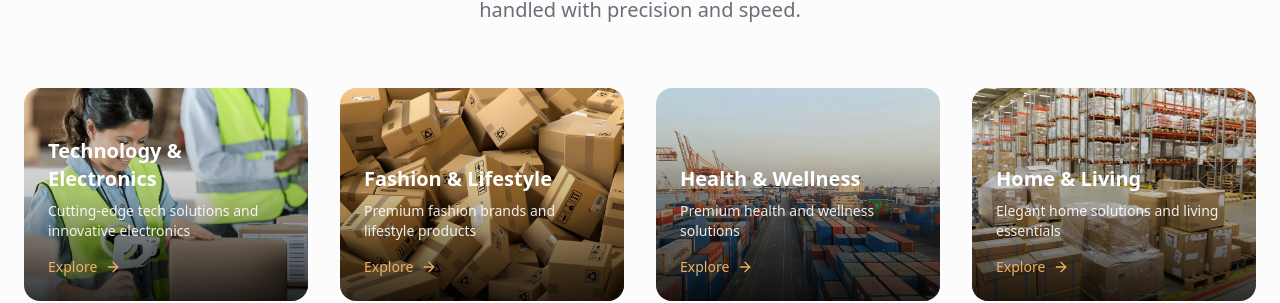
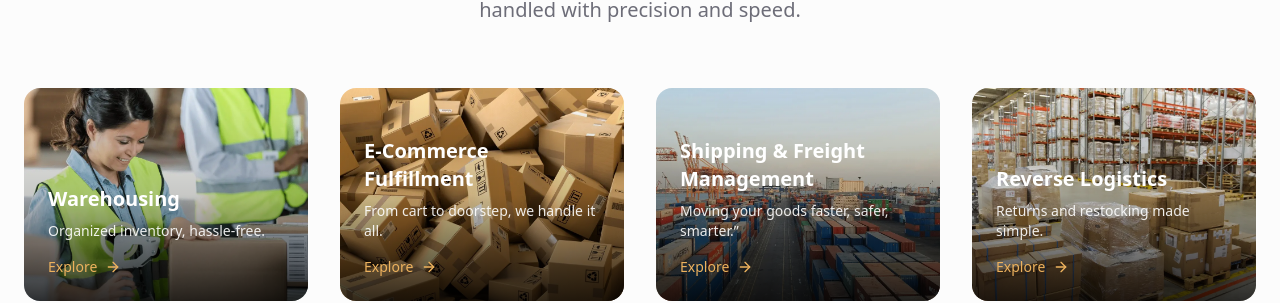
Before and after one commit to RajveerKalsi/partner-hub-design, a React (Vite) app: page / in a window 1280 px wide. Shown: the part 1695-1998 px from the top of the page. Built offline with nearby package versions, Linux system fonts and the light colour scheme; the HTML template or start-up script is replaced by a standard one.

Commit message:
Our Services Content

```diff
--- a/src/components/CategoriesSection.tsx
+++ b/src/components/CategoriesSection.tsx
@@ -73,92 +73,74 @@ const CategoriesSection = () => {
   const categories: Category[] = [
     {
       id: 1,
-      title: "Technology & Electronics",
-      description: "Cutting-edge tech solutions and innovative electronics",
+      title: "Warehousing",
+      description: "Organized inventory, hassle-free.",
       image: eCommerceFulfillment,
       details: {
         overview:
-          "Our technology partners represent the pinnacle of innovation in electronics, software, and digital solutions. From enterprise-grade hardware to consumer electronics, we work with brands that push the boundaries of what's possible.",
+          "At Houston Logistics, our warehousing solutions combine security, efficiency, and precision to keep your inventory organized and ready to move. Every product is carefully tracked and managed to minimize delays and ensure seamless operations. With our hassle-free approach, you can focus on growing your business while we handle storage with expertise and reliability.",
         features: [
-          "Smart Home Solutions",
-          "Enterprise Hardware",
-          "Mobile Technology",
-          "IoT Devices",
-          "AI-Powered Systems",
-          "Smart Home Solutions",
-          "Enterprise Hardware",
-          "Mobile Technology",
-          "IoT Devices",
-          "AI-Powered Systems",
-          "Smart Home Solutions",
-          "Enterprise Hardware",
-          "Mobile Technology",
-          "IoT Devices",
-          "AI-Powered Systems",
-          "Smart Home Solutions",
-          "Enterprise Hardware",
-          "Mobile Technology",
-          "IoT Devices",
-          "AI-Powered Systems",
+          "Short & long-term storage",
+          "Palletized, boxed, or custom storage",
+          "Receiving & loading",
+          "Package handling (palletizing, packaging)",
+          "Pick & pack services",
         ],
-        brands: ["TechCorp", "InnovateLab", "DigitalEdge", "SmartSolutions"],
+        brands: ["Warehousing", "InnovateLab", "DigitalEdge", "SmartSolutions"],
         images: [eCommerceFulfillment, reverseLogistics, shippingFrieghtManagement, warehousing],
       },
     },
     {
       id: 2,
-      title: "Fashion & Lifestyle",
-      description: "Premium fashion brands and lifestyle products",
+      title: "E-Commerce Fulfillment",
+      description: "From cart to doorstep, we handle it all.",
       image: reverseLogistics,
       details: {
         overview:
-          "Our fashion and lifestyle partners embody sophistication, quality, and timeless design. From haute couture to everyday essentials, we curate brands that define style and elevate personal expression.",
+          "Streamlines your e-commerce operations with fast and accurate fulfillment, including Amazon FBA/FBM prep. Our platform integrates seamlessly with Amazon, Walmart, Shopify, Etsy, and more, so all your orders are managed in one place. With real-time order processing and tracking, we ensure every customer receives their purchase quickly and reliably.",
         features: [
-          "Luxury Apparel",
-          "Sustainable Fashion",
-          "Accessories",
-          "Footwear",
-          "Personal Care",
+          "Amazon FBA / FBM prep & fulfillment",
+          "Integration with Amazon, Walmart, Shopify, Etsy, etc.",
+          "Real-time order processing & tracking",
         ],
-        brands: ["StyleHouse", "EcoFashion", "LuxuryLine", "ModernClassics"],
+        brands: ["E-Commerce Fulfillment", "EcoFashion", "LuxuryLine", "ModernClassics"],
         images: ["👗", "👠", "👜", "⌚"],
       },
     },
     {
       id: 3,
-      title: "Health & Wellness",
-      description: "Premium health and wellness solutions",
+      title: "Shipping & Freight Management",
+      description: "Moving your goods faster, safer, smarter.”",
       image: shippingFrieghtManagement,
       details: {
         overview:
-          "Health and wellness are at the core of our mission. Our partners in this space deliver innovative solutions that promote better living, from fitness equipment to nutritional supplements and medical devices.",
+          "Houston Logistics offers comprehensive shipping and freight solutions, partnering with USPS, UPS, FedEx, DHL, and more to handle domestic and international deliveries. From LTL/FTL shipments and last-mile delivery to drayage and overseas container shipping, we ensure your goods move efficiently at every step. Our expert customs clearance and import/export consultancy simplify cross-border logistics, so your business can expand without hassle.",
         features: [
-          "Fitness Equipment",
-          "Nutrition Supplements",
-          "Medical Devices",
-          "Wellness Apps",
-          "Recovery Tools",
+          "Partnerships with USPS, UPS, FedEx, DHL",
+          "Domestic & international shipping",
+          "LTL / FTL freight shipments",
+          "Drayage shipments (port → warehouse)",
+          "Container shipping overseas",
+          "Customs clearance & import/export consultancy",
         ],
-        brands: ["HealthTech", "WellnessFirst", "FitLife", "MedAdvance"],
+        brands: ["Shipping & Freight Management", "WellnessFirst", "FitLife", "MedAdvance"],
         images: ["💊", "🏃‍♂️", "🧘‍♀️", "📊"],
       },
     },
     {
       id: 4,
-      title: "Home & Living",
-      description: "Elegant home solutions and living essentials",
+      title: "Reverse Logistics",
+      description: "Returns and restocking made simple.",
       image: warehousing,
       details: {
         overview:
-          "Transform your living space with our home and living partners. From smart home automation to elegant furniture and decor, we offer solutions that make your house a true home.",
+          "Simplifies reverse logistics with efficient returns handling and restocking. Our quality control checks ensure every product meets your standards before re-entering inventory. From accept/reject decisions to RMA management, we make returns seamless and hassle-free for your business.",
         features: [
-          "Smart Home Systems",
-          "Furniture Design",
-          "Home Decor",
-          "Kitchen Appliances",
-          "Garden Solutions",
+          "Returns handling & restocking",
+          "Quality control checks",
+          "Accept/Reject and RMA processes",
         ],
-        brands: ["HomeDesign", "SmartLiving", "ElegantSpaces", "ModernHome"],
+        brands: ["Reverse Logistics", "SmartLiving", "ElegantSpaces", "ModernHome"],
         images: ["🛋️", "🍽️", "💡", "🌿"],
       },
     },
```
